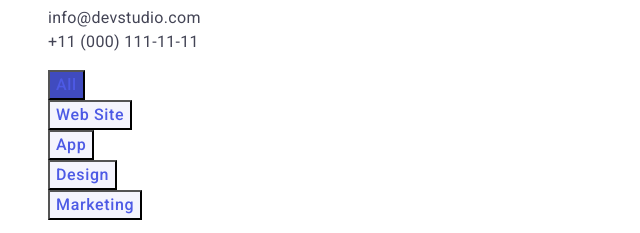
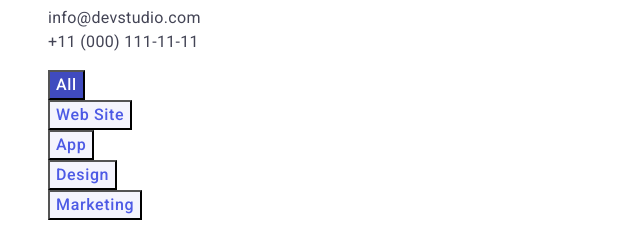
Before and after one commit to gladja/goit-markup-hw-02, a plain HTML site: page portfolio.html in a window 1280 px wide. In both pictures the pointer is over the button "All". Shown: the part 130-363 px from the top of the page, 0-640 px from the left. Drawn offline with Linux system fonts and the light colour scheme.

Commit message:
refactor

```diff
--- a/css/style.css
+++ b/css/style.css
@@ -144,6 +144,7 @@ body {
 .btn-second:hover,
 .btn-second:focus {
     background: var(--color-btn-hover);
+    color: var(--colot-fon-white);
 }
 
 /*out team*/
```
